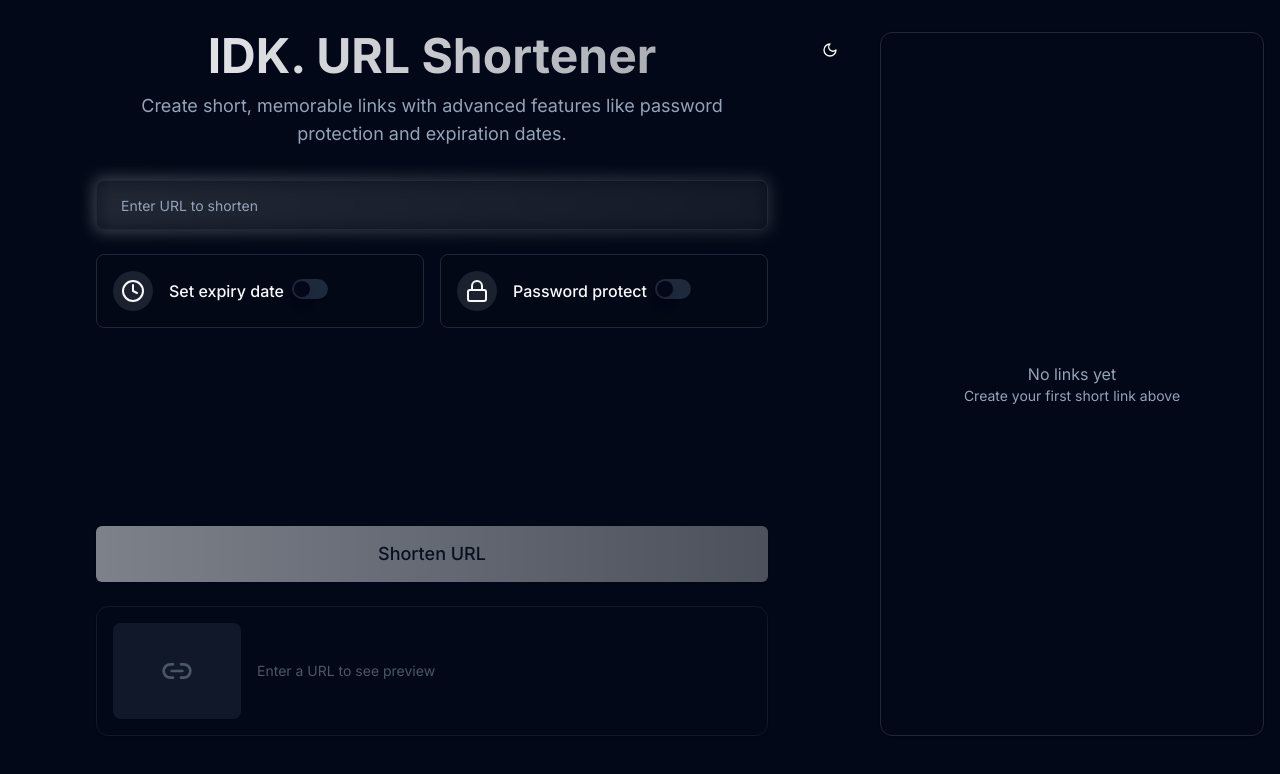
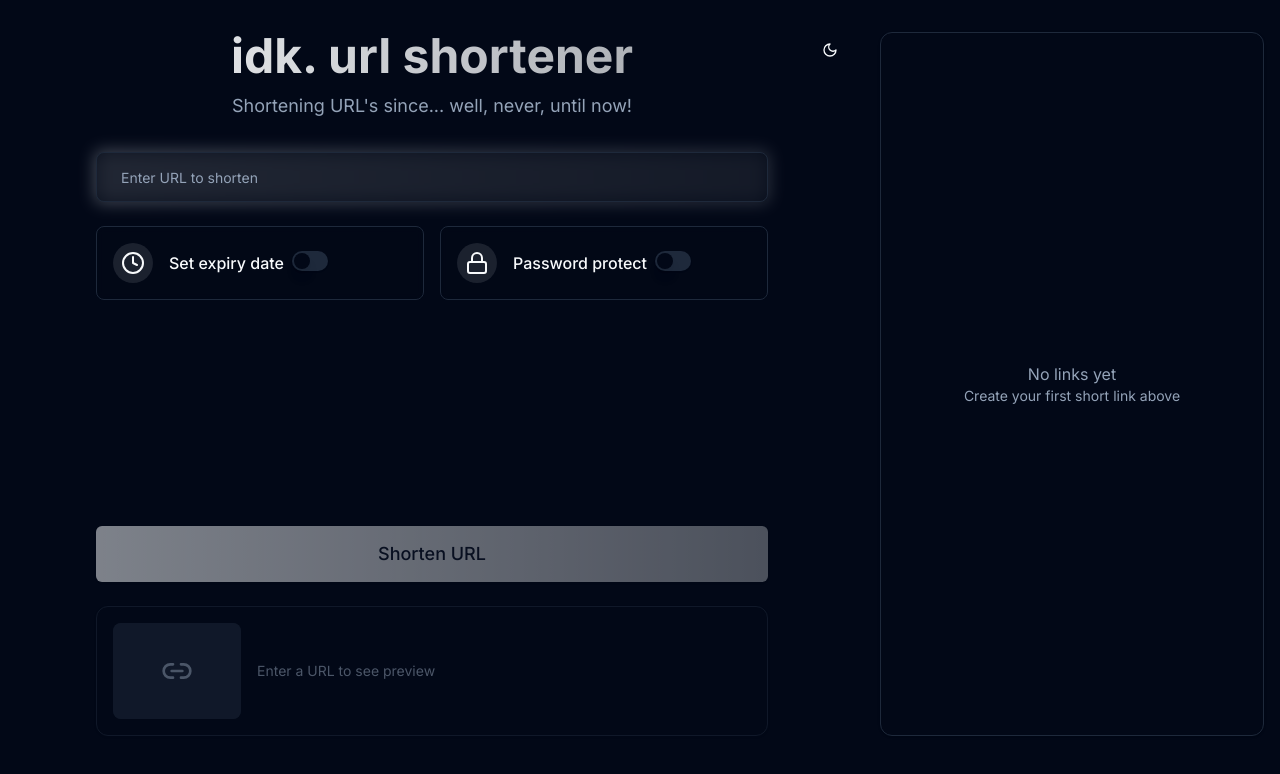
Before and after one commit to andrewgosselin/idk.url-shortener, a Next.js app: page / in a window 1280 px wide. Shown: the top 774 px of the page. Built offline with nearby package versions, Linux system fonts and the light colour scheme.

Commit message:
Fix messaging

```diff
--- a/src/app/page.tsx
+++ b/src/app/page.tsx
@@ -114,10 +114,10 @@ export default function Home() {
                 className="space-y-3"
               >
                 <h1 className="text-4xl lg:text-5xl font-bold bg-gradient-to-r from-primary to-primary/60 bg-clip-text text-transparent">
-                  IDK. URL Shortener
+                  idk. url shortener
                 </h1>
                 <p className="text-muted-foreground text-lg max-w-2xl mx-auto">
-                  Create short, memorable links with advanced features like password protection and expiration dates.
+                  Shortening URL's since... well, never, until now!
                 </p>
               </motion.div>
             </div>
```
